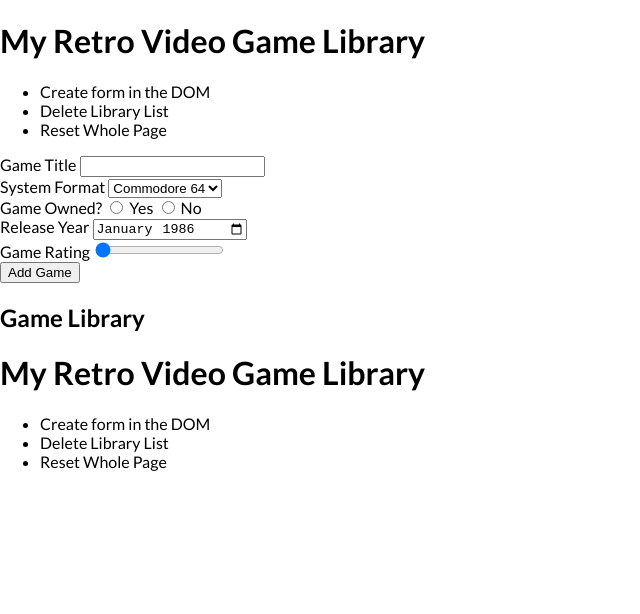
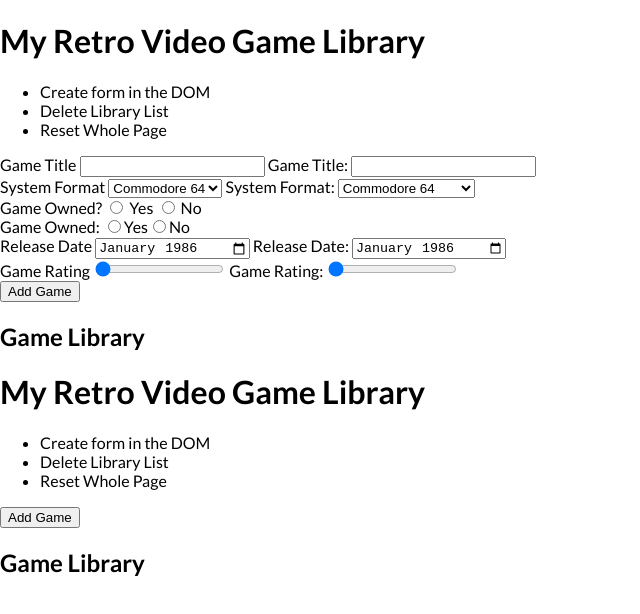
Before and after one commit to SJ47/Retro-Video-Game-Library, a plain HTML site: page mock.html in a window 1280 px wide. Shown: the whole page, without its empty margins (0-640 px from the left). Drawn offline with Linux system fonts and the light colour scheme.

Commit message:
html page generated

```diff
--- a/app.js
+++ b/app.js
@@ -42,8 +42,124 @@ createPageLayoutMain = function () {
     for (noOfFormItems = 1; noOfFormItems <= 5; noOfFormItems++) {
         formItem = document.createElement("div");
         formContainer.appendChild(formItem);
-        formItem.classList.add("form-item")
+        formItem.classList.add("form-item", "form-item" + noOfFormItems)
     }
+
+    // Create rest of form item 1 - title
+    label1 = document.createElement("label");
+    formItem1 = document.querySelector(".form-item1");
+    formItem1.appendChild(label1);
+    label1.append("Game Title: ")
+    label1.classList.add("form-label")
+    label1.htmlFor = 'title'
+
+    input1 = document.createElement("input");
+    formItem1.appendChild(input1);
+    input1.id = "title";
+    input1.type = "text";
+
+    // Create rest of form item 2 - System Format
+    label2 = document.createElement("label");
+    formItem2 = document.querySelector(".form-item2");
+    formItem2.appendChild(label2);
+    label2.append("System Format: ")
+    label2.classList.add("form-label")
+    label2.htmlFor = 'format'
+
+    select1 = document.createElement("select");
+    formItem2.appendChild(select1);
+    select1.id = "format";
+    select1.name = "format";
+
+    const systemOptions = ["Commodore 64", "ZX81", "ZX Spectrum", "BBC Micro", "Dragon 32", "Commodore Amiga"]
+    // Create the option list in a loop
+    for (systemOption of systemOptions) {
+        optionSystemOption = document.createElement("option");
+        select1.appendChild(optionSystemOption);
+        optionSystemOption.innerHTML = systemOption;
+        optionSystemOption.value = systemOption;
+    }
+
+    // Create rest of form item 3 - Game Owned
+    label3 = document.createElement("label");
+    formItem3 = document.querySelector(".form-item3");
+    formItem3.appendChild(label3);
+    label3.append("Game Owned: ")
+    label3.classList.add("form-label")
+    label3.htmlFor = 'game-owned'
+
+    input3 = document.createElement("input");
+    formItem3.appendChild(input3);
+    input3.id = "game-owned-yes";
+    input3.type = "radio";
+    input3.name = "owned"
+    input3.value = "Yes"
+
+    label3_1 = document.createElement("label");
+    formItem3.appendChild(label3_1);
+    label3_1.append("Yes")
+    label3_1.classList.add("form-label")
+    label3_1.htmlFor = 'owned-yes'
+
+    input3_1 = document.createElement("input");
+    formItem3.appendChild(input3_1);
+    input3_1.id = "game-owned-no";
+    input3_1.type = "radio";
+    input3_1.name = "owned"
+    input3_1.value = "no"
+
+    label3_2 = document.createElement("label");
+    formItem3.appendChild(label3_2);
+    label3_2.append("No")
+    label3_2.classList.add("form-label")
+    label3_2.htmlFor = 'owned-no'
+
+    // Create rest of form item 4 - Release Date
+    label4 = document.createElement("label");
+    formItem4 = document.querySelector(".form-item4");
+    formItem4.appendChild(label4);
+    label4.append("Release Date: ")
+    label4.classList.add("form-label")
+    label4.htmlFor = 'release-date'
+
+    input4 = document.createElement("input");
+    formItem4.appendChild(input4);
+    input4.id = "release-date";
+    input4.type = "month";
+    input4.min = "1980-01"
+    input4.value = "1986-01"
+
+    // Create rest of form item 5 - Game Rating
+    label5 = document.createElement("label");
+    formItem5 = document.querySelector(".form-item5");
+    formItem5.appendChild(label5);
+    label5.append("Game Rating: ")
+    label5.classList.add("form-label")
+    label5.htmlFor = 'rating'
+
+    input5 = document.createElement("input");
+    formItem5.appendChild(input5);
+    input5.id = "rating";
+    input5.type = "range";
+    input5.min = "1"
+    input5.max = "5"
+    input5.value = "1"
+
+    // Create submit button
+    button = document.createElement("input");
+    formContainer.appendChild(button);
+    button.classList.add("add-game-button")
+    button.type = "submit";
+    button.value = "Add Game"
+
+
+    // Create Game Library List
+    h2 = document.createElement("h2");
+    section.appendChild(h2);
+    h2.innerHTML = "Game Library"
+    ulGameList = document.createElement("ul");
+    section.appendChild(ulGameList);
+    ulGameList.classList.add("game-list")
 
 }
 
--- a/mock.html
+++ b/mock.html
@@ -30,13 +30,13 @@
         <section>
             <form>
                 <div class="form-container">
-                    <div class="form-item">
-                        <label for="" class="form-label">Game Title</label>
+                    <div class="form-item form-item1">
+                        <label for="title" class="form-label">Game Title</label>
                         <input type="text" id="title" required>
                     </div>
 
-                    <div class="form-item">
-                        <label for="" class="form-label">System Format</label>
+                    <div class="form-item form-item2">
+                        <label for="format" class="form-label">System Format</label>
                         <select name="format" id="format">
                             <option value="Commodore 64">Commodore 64</option>
                             <option value="ZX81">ZX81</option>
@@ -48,21 +48,21 @@
                         </select>
                     </div>
 
-                    <div class="form-item">
-                        <label for="" class="form-label">Game Owned?</label>
+                    <div class="form-item form-item3">
+                        <label for="game-owned" class="form-label">Game Owned?</label>
                         <input type="radio" id="game-owned-yes" name="owned" value="Yes" required>
                         <label for="owned-yes">Yes</label>
                         <input type="radio" id="game-owned-no" name="owned" value="No" required>
                         <label for="owned-yes">No</label><br>
                     </div>
 
-                    <div class="form-item">
-                        <label for="" class="form-label">Release Year</label>
+                    <div class="form-item  form-item4">
+                        <label for="release-date" class="form-label">Release Date</label>
                         <!-- <input type="text" id="title" required> -->
-                        <input type="month" min="1980-01" value="1986-01">
+                        <input id="release-date" type="month" min="1980-01" value="1986-01">
                     </div>
 
-                    <div class="form-item">
+                    <div class="form-item form-item5">
                         <label for="rating" class="form-label">Game Rating</label>
                         <input type="range" id="rating" min="0" max="10" value="0" required>
                     </div>
```
